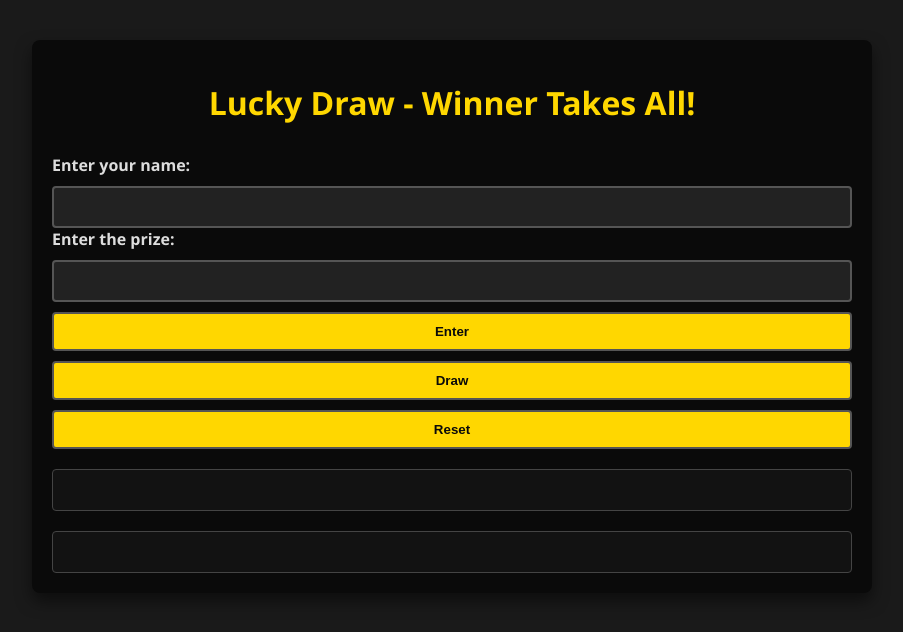
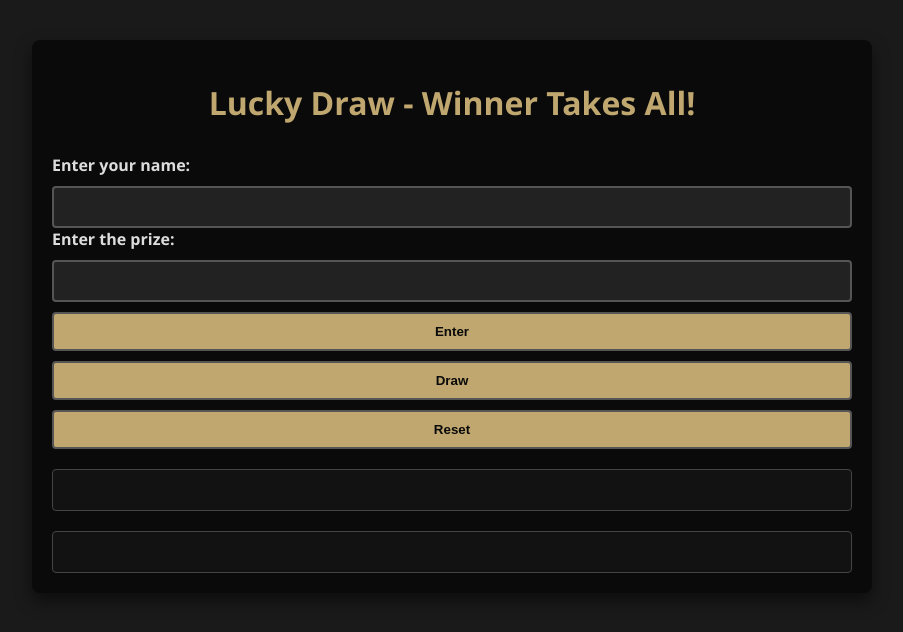
Before and after one commit to wtan90/lucky-draw, a plain HTML site: page index.html in a window 1280 px wide. Shown: the whole page, without its empty margins (188-1091 px from the left). Drawn offline with Linux system fonts and the light colour scheme.

Commit message:
Update styles.css

```diff
--- a/styles.css
+++ b/styles.css
@@ -16,7 +16,7 @@ body {
 }
 
 h1 {
-    color: #ffd700; /* Gold for the title */
+    color: #bfa76f; /* Subdued Gold for the title */
     text-align: center;
     margin-bottom: 30px;
 }
@@ -43,7 +43,7 @@ input[type="text"] {
 }
 
 button {
-    background-color: #ffd700; /* Gold for buttons */
+    background-color: #bfa76f; /* Subdued Gold for buttons */
     color: #0a0a0a; /* Dark text for buttons */
     font-weight: bold;
     cursor: pointer;
@@ -57,7 +57,7 @@ button:hover {
     margin-top: 20px;
     padding: 20px;
     background-color: #121212; /* Very dark grey for list and winner display backgrounds */
-    color: #ffd700; /* Gold text for emphasis */
+    color: #bfa76f; /* Subdued Gold text for emphasis */
     border: 1px solid #444; /* Border for list and winner display */
     border-radius: 4px;
 }
```
